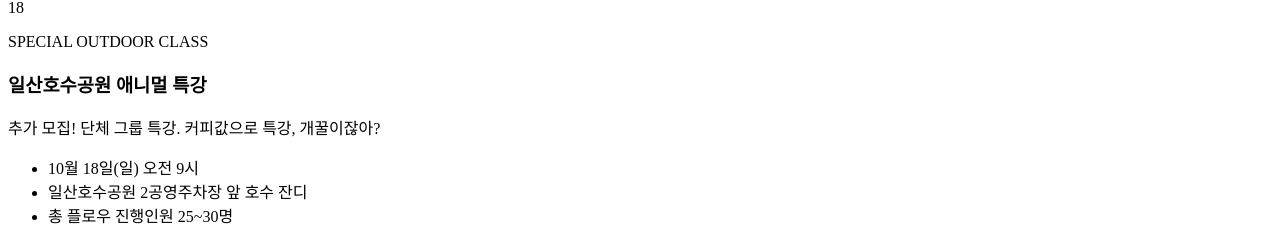
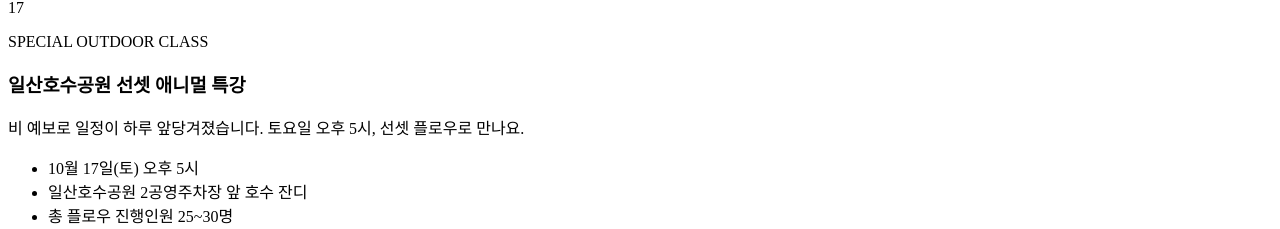
Before and after one commit to chanbeompark-hub/metamove-animal, a React (Vite) app: page / in a window 1280 px wide. Shown: the part 358-587 px from the top of the page. Built offline with nearby package versions, Linux system fonts and the light colour scheme; the HTML template or start-up script is replaced by a standard one.

Commit message:
fix: move Ilsan class to sunset schedule

```diff
--- a/src/content/siteContent.ts
+++ b/src/content/siteContent.ts
@@ -8,10 +8,10 @@ export const siteContent = {
   applicationUrl: 'https://naver.me/xsZWHr8t',
   outdoorSpecial: {
     applicationUrl: 'https://form.naver.com/response/Hjm0ap3eogv',
-    dateMark: '18',
-    title: '일산호수공원 애니멀 특강',
-    tagline: '추가 모집! 단체 그룹 특강. 커피값으로 특강, 개꿀이잖아?',
-    facts: ['10월 18일(일) 오전 9시', '일산호수공원 2공영주차장 앞 호수 잔디', '총 플로우 진행인원 25~30명', '참가비 5,000원'],
+    dateMark: '17',
+    title: '일산호수공원 선셋 애니멀 특강',
+    tagline: '비 예보로 일정이 하루 앞당겨졌습니다. 토요일 오후 5시, 선셋 플로우로 만나요.',
+    facts: ['10월 17일(토) 오후 5시', '일산호수공원 2공영주차장 앞 호수 잔디', '총 플로우 진행인원 25~30명', '참가비 5,000원'],
     locationImage: {
       src: '/media/ilsan-lake-park-map.webp',
       alt: '일산호수공원 2공영주차장 앞 호수 잔디 위치 지도',
```
Also changed, not shown: 2 other files (tests, documents, lock files or other folders).
